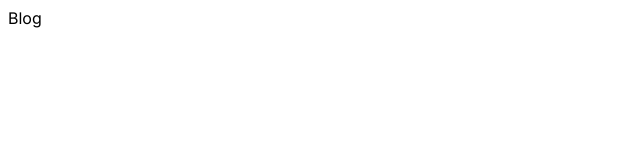
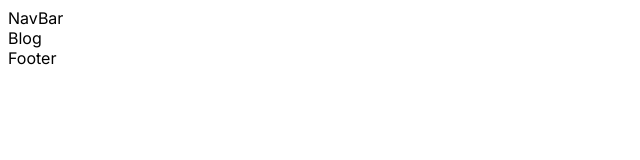
Before and after one commit to lasindu2001/next-digital-agency, a Next.js app: page /blog in a window 1280 px wide. Shown: the top 160 px of the page, without its empty margins (0-640 px from the left). Built offline with nearby package versions, Linux system fonts and the light colour scheme.

Commit message:
create component structure

```diff
--- a/src/app/layout.js
+++ b/src/app/layout.js
@@ -1,3 +1,5 @@
+import Footer from "@/components/footer/Footer";
+import NavBar from "@/components/navbar/NavBar";
 import { Inter } from "next/font/google";
 
 const inter = Inter({ subsets: ["latin"] });
@@ -10,7 +12,11 @@
 export default function RootLayout({ children }) {
   return (
     <html lang="en">
-      <body className={inter.className}>{children}</body>
+      <body className={inter.className}>
+        <NavBar/>
+        {children}
+        <Footer />
+      </body>
     </html>
   );
 }
--- /dev/null
+++ b/src/components/footer/Footer.jsx
@@ -0,0 +1,9 @@
+import React from 'react'
+
+const Footer = () => {
+  return (
+    <div>Footer</div>
+  )
+}
+
+export default Footer
--- /dev/null
+++ b/src/components/navbar/NavBar.jsx
@@ -0,0 +1,9 @@
+import React from 'react'
+
+const NavBar = () => {
+  return (
+    <div>NavBar</div>
+  )
+}
+
+export default NavBar
```
